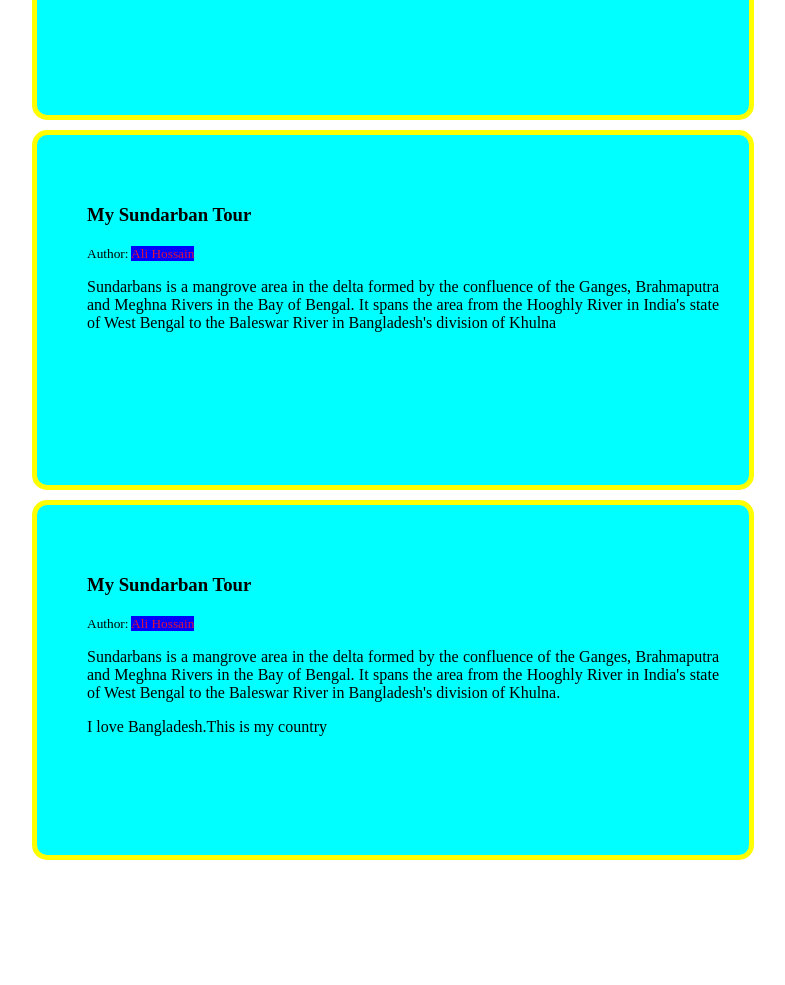
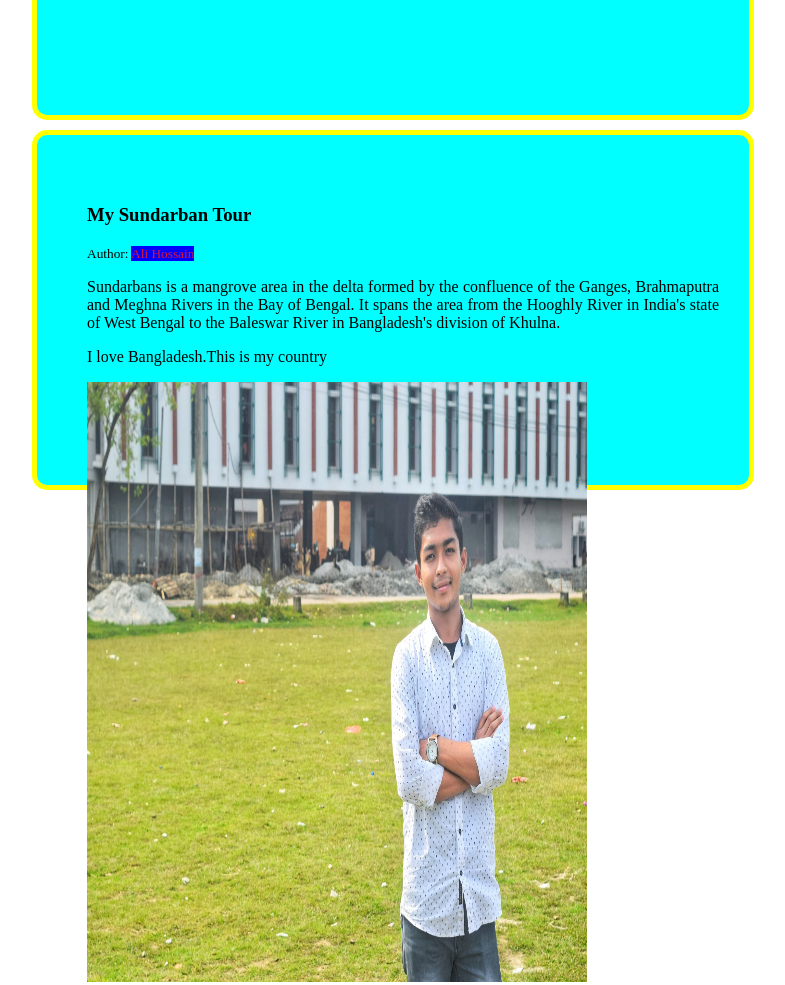
Before and after one commit to AliHossain01/my-blog, a plain HTML site: page index.html in a window 1280 px wide. Shown: the part 320-1305 px from the top of the page, without its empty margins (247-1032 px from the left). Before the commit the page ends 1190 px from the top, so only its background shows below. Drawn offline with Linux system fonts and the light colour scheme.

Commit message:
image added

```diff
--- a/index.html
+++ b/index.html
@@ -49,14 +49,7 @@
         </p>
     </div>
 
-    <div class="sundar">
-        <h3>My Sundarban Tour</h3>
-        <small>Author: <span class="author">Ali Hossain</span> </small>
-        <p>Sundarbans is a mangrove area in the delta formed by the confluence of the Ganges, Brahmaputra and Meghna Rivers in the Bay of Bengal. It spans the area from the Hooghly River in India's state of West Bengal to the Baleswar River in Bangladesh's
-            division of Khulna
 
-        </p>
-    </div>
 
     <div class="sundar">
         <h3>My Sundarban Tour</h3>
@@ -67,6 +60,7 @@
         </p>
 
         <p>I love Bangladesh.This is my country</p>
+        <img src="github.jpg" alt="Girl in a jacket" width="500" height="600">
     </div>
 </body>
 
```
Also changed, not shown: github.jpg (added).
